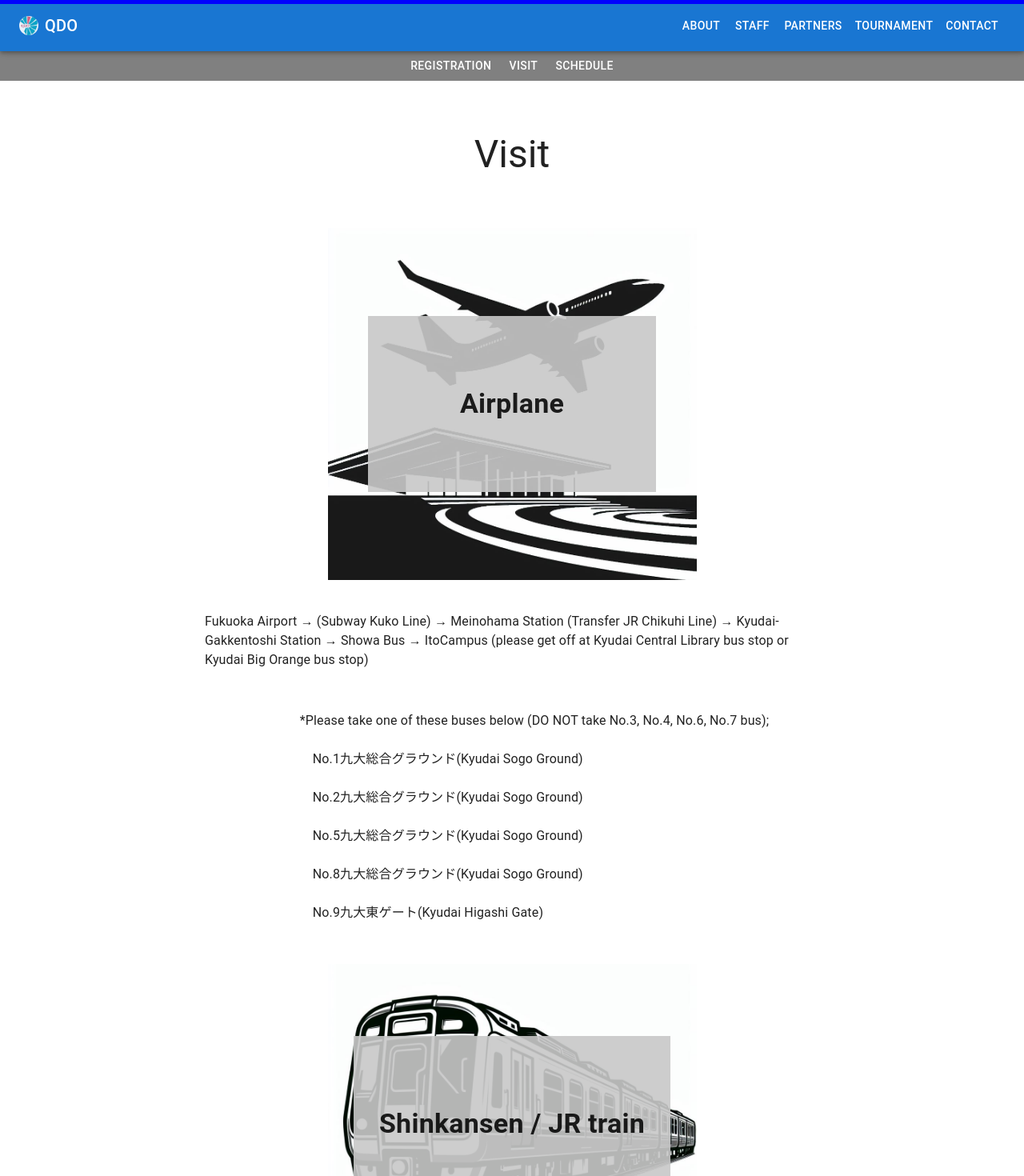
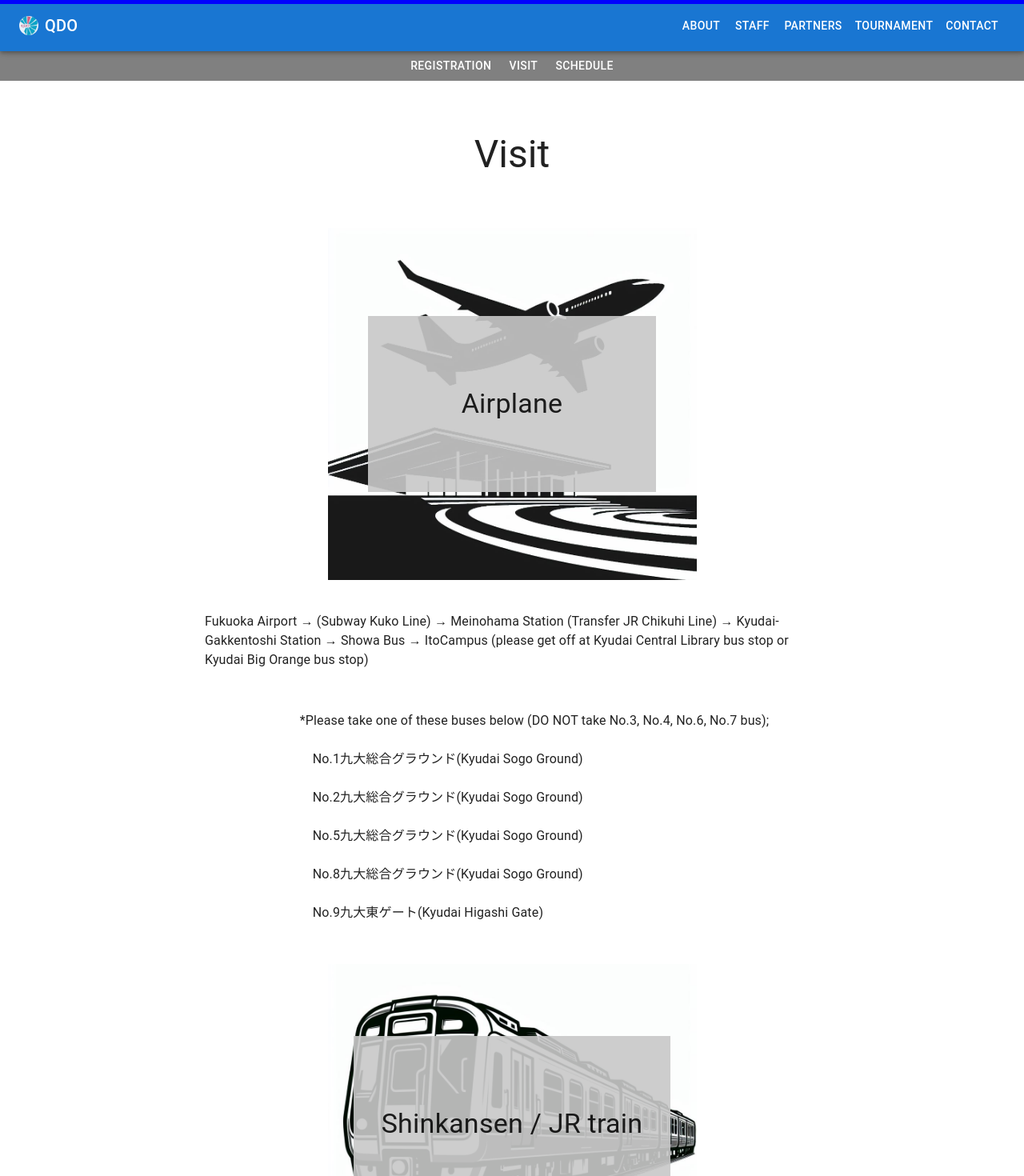
Before and after one commit to yupon-pro/qdo-site, a Next.js app: page /tournament/visit in a window 1280 px wide. Shown: the top 1470 px of the page at 80% size. Built offline with nearby package versions, Linux system fonts and the light colour scheme.

Commit message:
change sub nav height

```diff
--- a/src/app/tournament/visit/page.tsx
+++ b/src/app/tournament/visit/page.tsx
@@ -19,6 +19,7 @@ export default function Home() {
               backgroundPosition: "center 20%",
               backgroundRepeat: "no-repeat",
               backgroundColor: "transparent",
+              transitionDuration:"1000ms",
               height: { xs: "40vh", md: "55vh" },
               display: "flex",
               justifyContent: "center",
@@ -35,7 +36,7 @@ export default function Home() {
                 alignItems: "center",
               }}
             >
-              <Typography variant="h4" sx={{ fontWeight: "bold" }}>
+              <Typography  sx={{ typography:{ xs:"h5", sm:"h4",  }, transitionDuration:"1000ms" }}>
                 Airplane
               </Typography>
             </Box>
@@ -56,6 +57,7 @@ export default function Home() {
               backgroundPosition: "center",
               backgroundRepeat: "no-repeat",
               backgroundColor: "transparent",
+              transitionDuration:"1000ms",
               height: { xs: "40vh", sm: "45vh", md: "50vh" },
               display: "flex",
               justifyContent: "center",
@@ -73,7 +75,7 @@ export default function Home() {
                 alignItems: "center",
               }}
             >
-              <Typography variant="h4" sx={{ fontWeight: "bold" }}>
+              <Typography  sx={{ typography:{ xs:"h5", sm:"h4",  }, transitionDuration:"1000ms" }}>
                 Shinkansen / JR train
               </Typography>
             </Box>
--- a/src/ui/Header.tsx
+++ b/src/ui/Header.tsx
@@ -17,6 +17,7 @@ import {
   ListItemText,
   Toolbar,
   Typography,
+  useMediaQuery,
 } from "@mui/material";
 import Link from "next/link";
 import { hoverUnderline } from "./Component/Props";
@@ -26,14 +27,14 @@ const drawerWidth = 200;
 const navItems = ["About", "Staff", "Partners", "Tournament", "Contact"];
 
 export default function DrawerAppBar() {
+  const matches = useMediaQuery("(max-width:595px)");
   const ref = React.useRef<HTMLHeadElement>(null);
-  const { navHeight, setNavHeight } = useNavHeight();
+  const {  setNavHeight } = useNavHeight();
 
   React.useEffect(() => {
     const height = ref.current?.offsetHeight;
-    console.log(height);
     setNavHeight((prev) => (height ? height : prev));
-  }, []);
+  }, [matches]);
 
   const [mobileOpen, setMobileOpen] = React.useState(false);
 
--- a/src/ui/Preparation.tsx
+++ b/src/ui/Preparation.tsx
@@ -30,6 +30,7 @@ export default function FollowCursor() {
         width: "100%",
         backgroundImage: "url('/building.jpeg')",
         backgroundSize: { xs: "80%", sm: "70%", md: "60%", lg: "50%" },
+        transitionDuration:"1100ms",
         backgroundPosition: "center",
         backgroundRepeat: "no-repeat",
       }}
```
